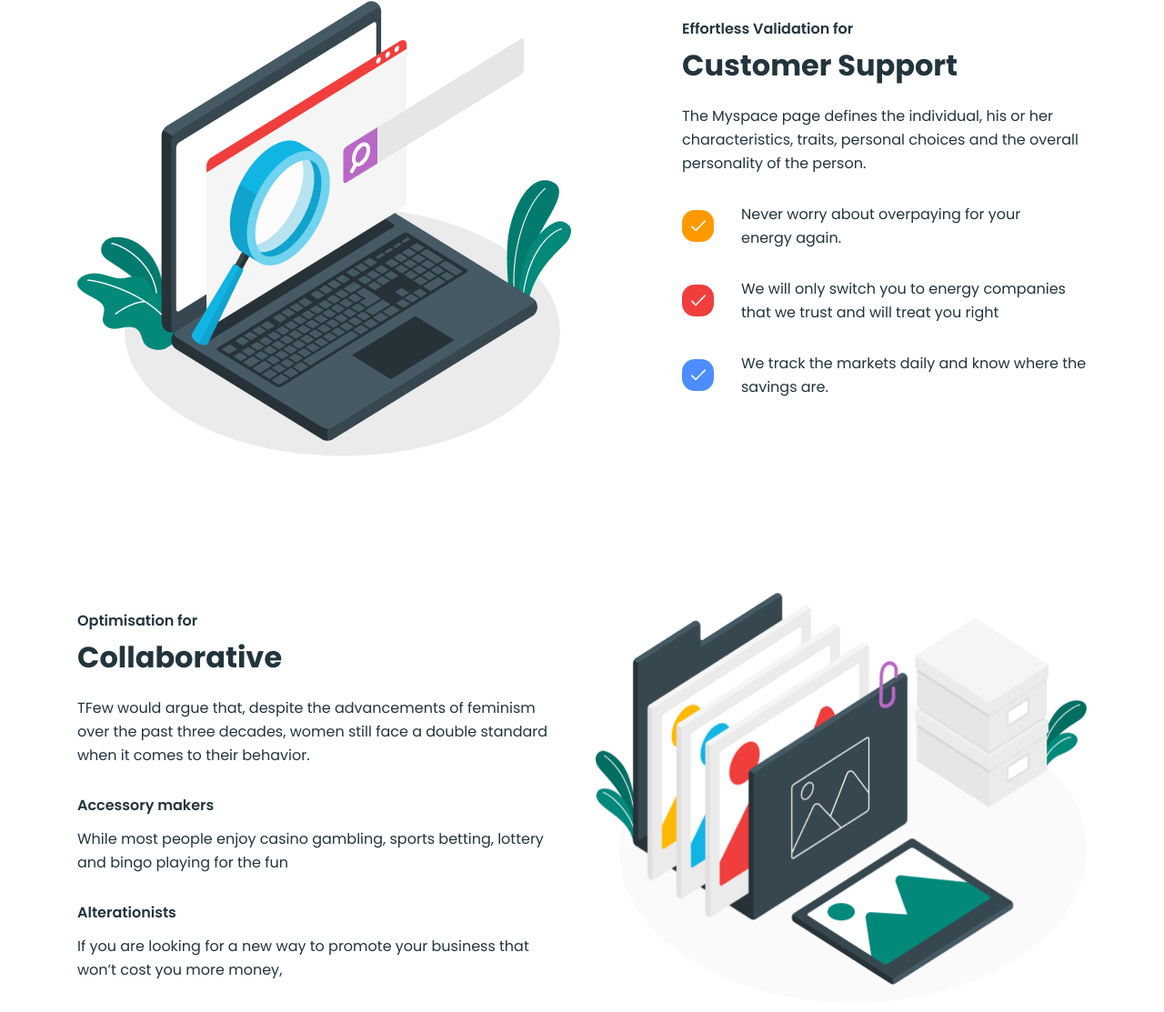
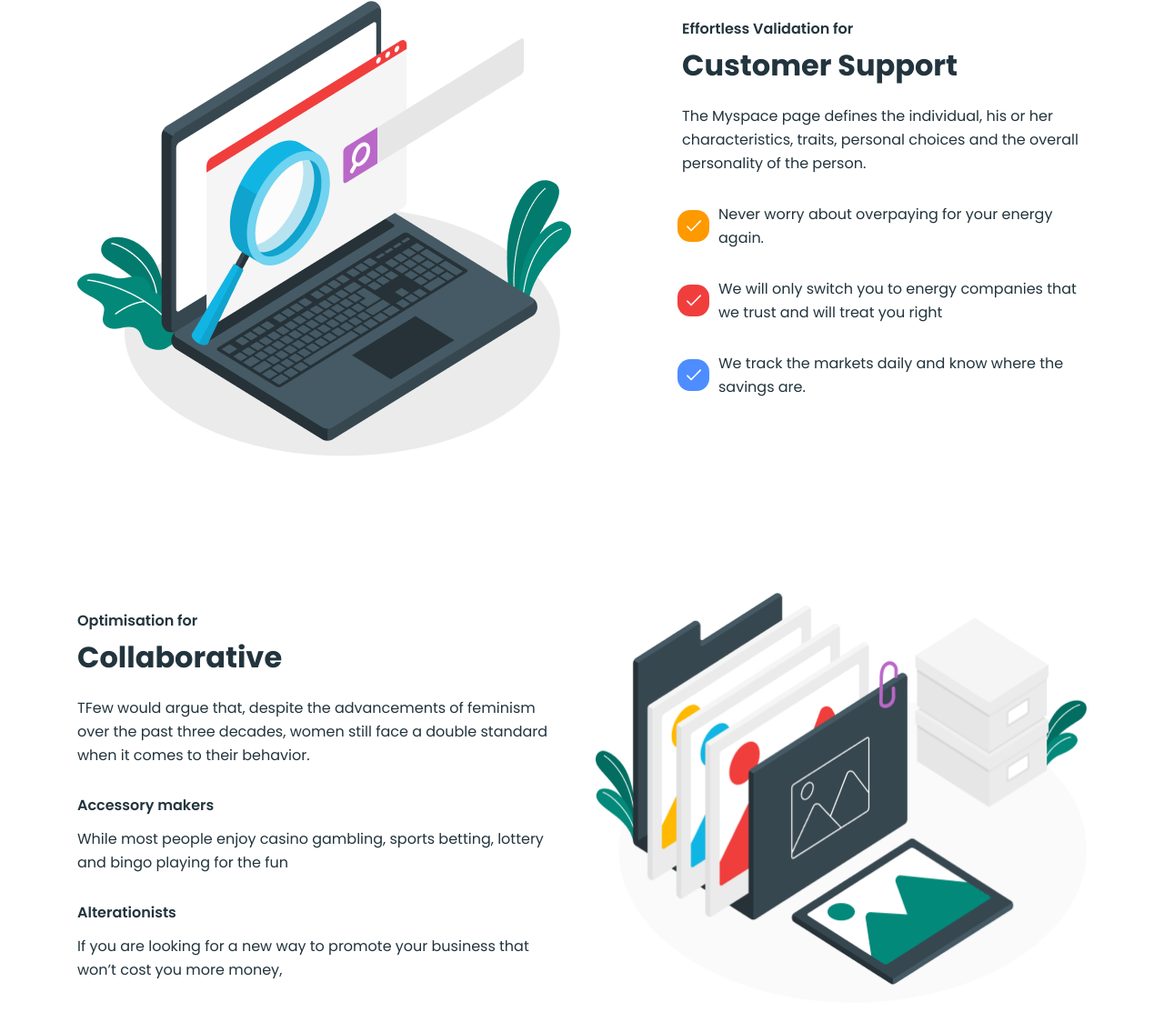
Before and after one commit to Tkachyshyn-Andrei/test_landing_product, a plain HTML site: page index.html in a window 1280 px wide. Shown: the part 2026-3139 px from the top of the page at 91% size. Drawn offline with Linux system fonts and the light colour scheme.

Commit message:
пофіксив відступи тексту біля картинок

```diff
--- a/css/style.css
+++ b/css/style.css
@@ -389,6 +389,11 @@ a:hover {
 
 .section_4 p {
     margin-bottom: 30px;
+    padding-left: 40px;
+}
+
+p:first-of-type {
+    padding-left: 0;
 }
 
 .section_4 p[class^=section_4_mark_]::before {
@@ -399,13 +404,15 @@ a:hover {
     border-radius: 14px;
     margin: 8px 30px 0 0;
     padding: 6px 9px 11px 10px;
-    float: left;
+    position: absolute;
+    left: 10px;
     transition: transform 0.4s ease-in-out;
 }
 
 .section_4 p[class^=section_4_mark_]:hover::before {
     transform: scale(1.25, 1.25);
     cursor: pointer;
+    padding-left: 20px;
 }
 
 .section_4 .section_4_mark_1::before {
--- a/index.html
+++ b/index.html
@@ -158,7 +158,7 @@
                     <p>The Myspace page defines the individual, his or her
                         characteristics, traits, personal choices and the overall
                         personality of the person.</p>
-                    <p class="section_4_mark_1">Never worry about overpaying for your <br>
+                    <p class="section_4_mark_1">Never worry about overpaying for your
                         energy again. </p>
                     <p class="section_4_mark_2">We will only switch you to energy companies that we trust and will treat
                         you right</p>
```
